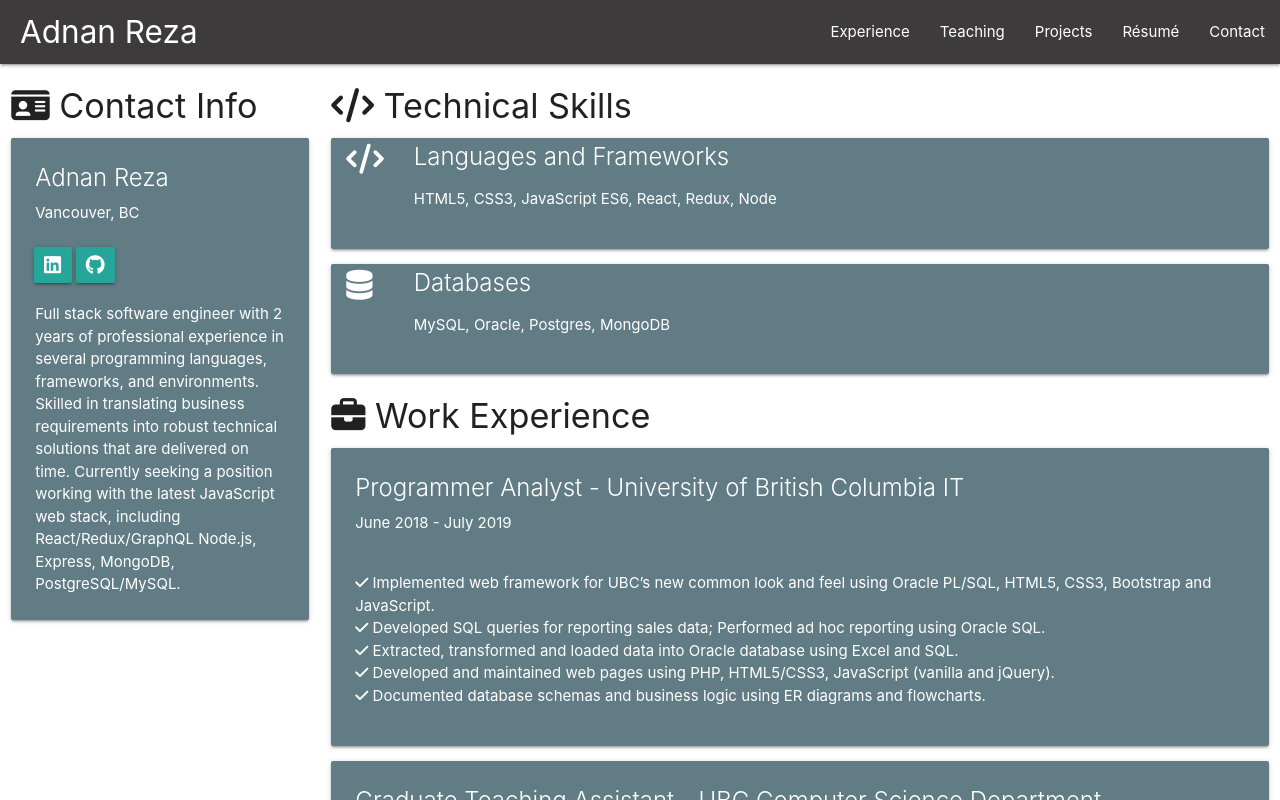
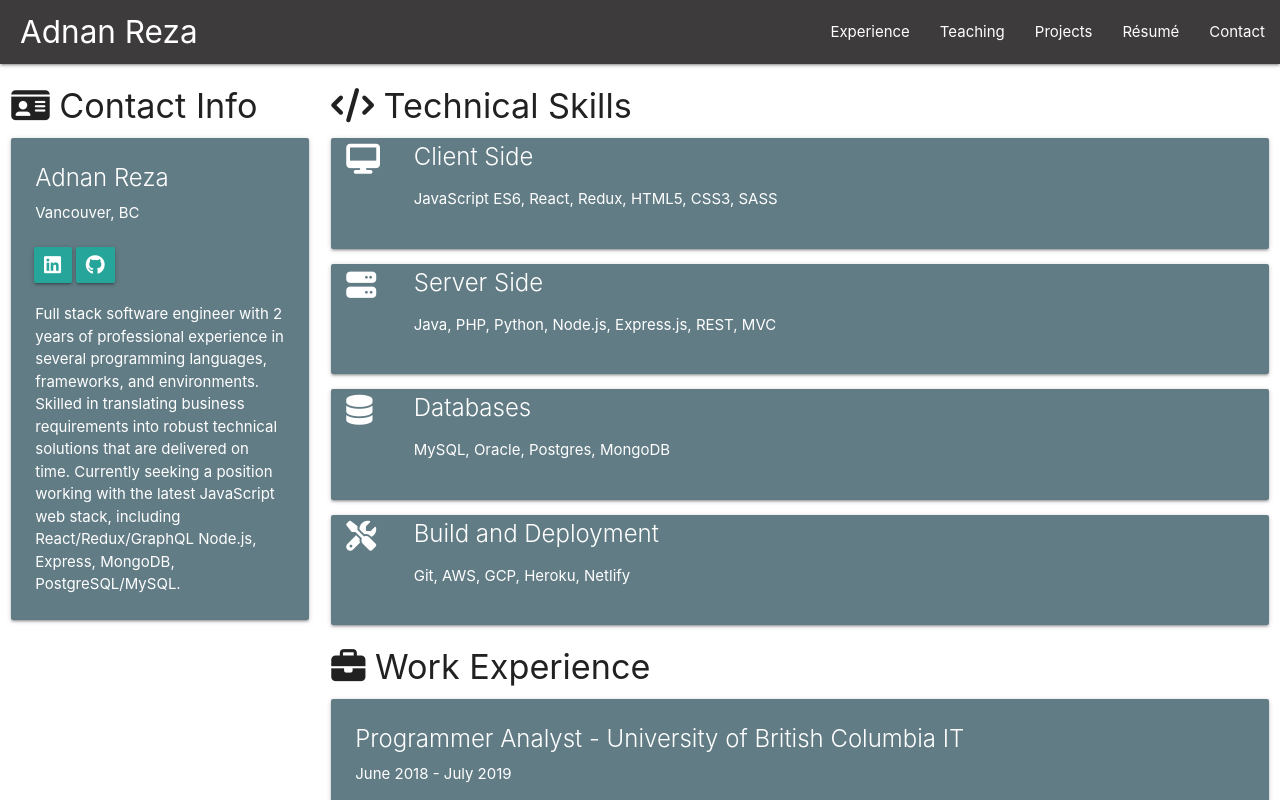
Before and after one commit to adnanreza/personal-site, a React (Create React App) app: page /Resume in a window 1280 px wide. Shown: the top 800 px of the page. Built offline with nearby package versions, Linux system fonts and the light colour scheme; the HTML template or start-up script is replaced by a standard one.

Commit message:
Added New Technical Skills blocks

```diff
--- a/src/components/pages/Resume.js
+++ b/src/components/pages/Resume.js
@@ -29,8 +29,10 @@ const Resume = props => {
   );
   const summary =
     'Full stack software engineer with 2 years of professional experience in several programming languages, frameworks, and environments. Skilled in translating business requirements into robust technical solutions that are delivered on time. Currently seeking a position working with the latest JavaScript web stack, including React/Redux/GraphQL Node.js, Express, MongoDB, PostgreSQL/MySQL.';
-  const langFramework = 'HTML5, CSS3, JavaScript ES6, React, Redux, Node';
+  const clientSide = 'JavaScript ES6, React, Redux, HTML5, CSS3, SASS';
+  const serverSide = 'Java, PHP, Python, Node.js, Express.js, REST, MVC';
   const databases = 'MySQL, Oracle, Postgres, MongoDB';
+  const tools = 'Git, AWS, GCP, Heroku, Netlify';
   const accomplishmentsPA = [
     'Implemented web framework for UBC’s new common look and feel using Oracle PL/SQL, HTML5, CSS3, Bootstrap and JavaScript.',
     'Developed SQL queries for reporting sales data; Performed ad hoc reporting using Oracle SQL.',
@@ -95,14 +97,24 @@ const Resume = props => {
             Technical Skills
           </h4>
           <TechnicalSkillsBlock
-            heading='Languages and Frameworks'
-            body={langFramework}
-            icon='code'
+            heading='Client Side'
+            body={clientSide}
+            icon='desktop'
+          ></TechnicalSkillsBlock>
+          <TechnicalSkillsBlock
+            heading='Server Side'
+            body={serverSide}
+            icon='server'
           ></TechnicalSkillsBlock>
           <TechnicalSkillsBlock
             heading='Databases'
             body={databases}
             icon='database'
+          ></TechnicalSkillsBlock>
+          <TechnicalSkillsBlock
+            heading='Build and Deployment'
+            body={tools}
+            icon='tools'
           ></TechnicalSkillsBlock>
 
           <h4>
```
